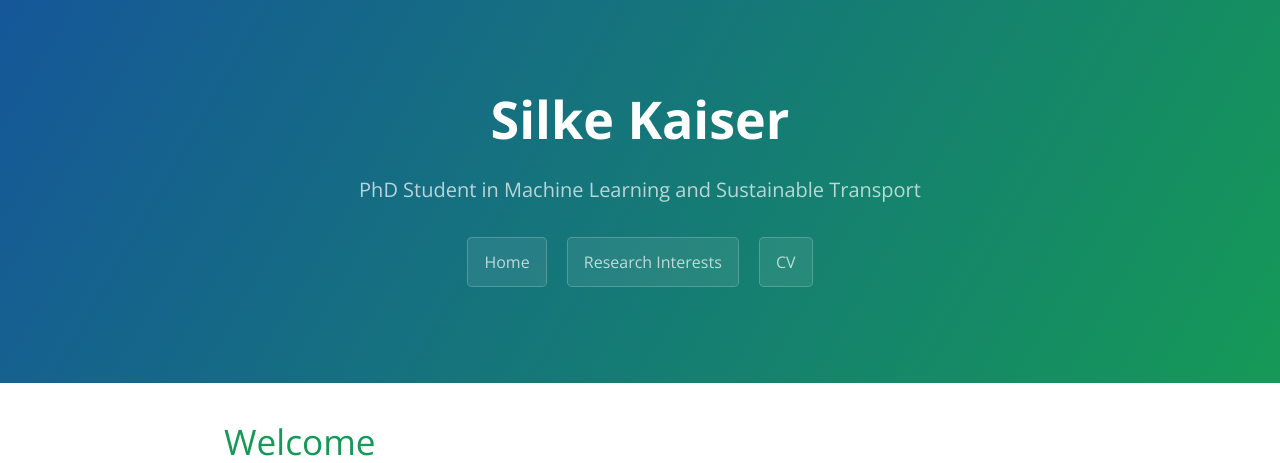
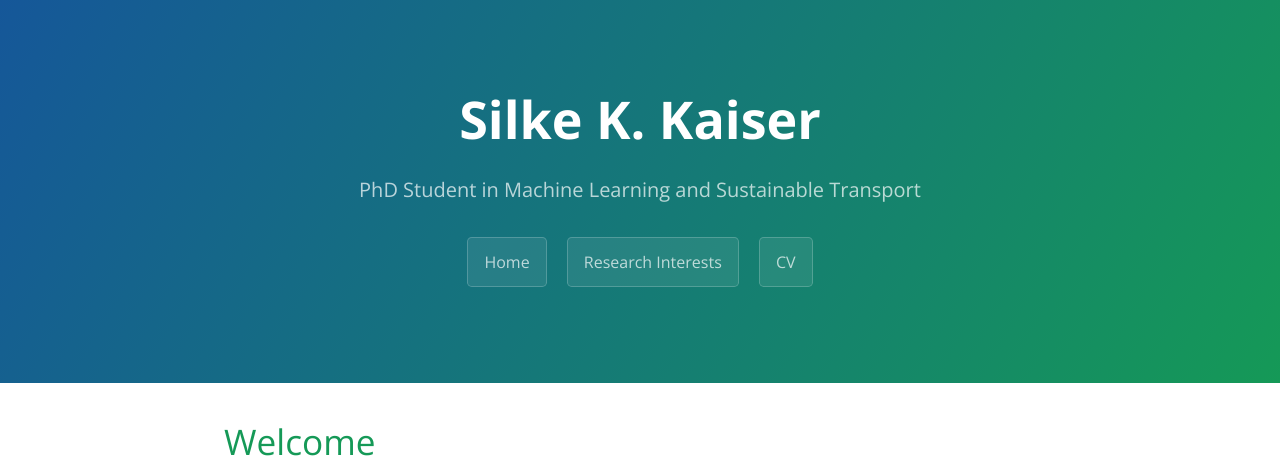
Before and after one commit to silkekaiser/silkekaiser.github.io, a Jekyll site: the page built from index.md, in a window 1280 px wide. Shown: the top 463 px of the page. Built offline with Jekyll 4.4.1, drawn with Linux system fonts in a browser that asks for light colours; our own code applies the rules of GitHub Pages for plain Markdown files; grey boxes are pictures that could not be loaded.

```diff
--- a/_config.yml
+++ b/_config.yml
@@ -1,4 +1,4 @@
-title: 'Silke Kaiser'
+title: 'Silke K. Kaiser'
 description: 'PhD Student in Machine Learning and Sustainable Transport'
 
 name: 'Silke Kaiser'
```
